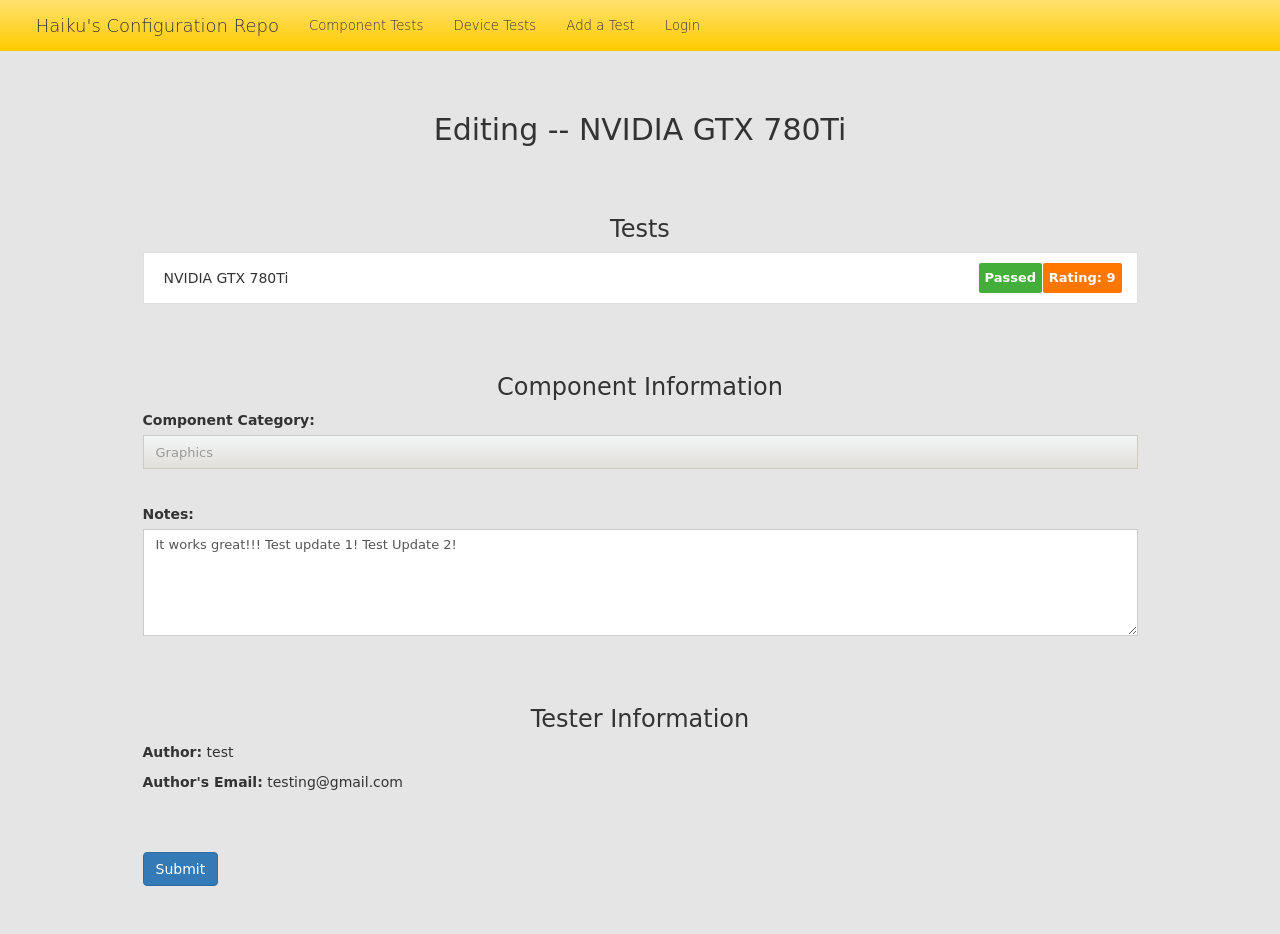
After one commit to DarkmatterVale/Haiku-Configuration-Repo, a Django app: page /edit_component/1/ in a window 1280 px wide. The commit adds this page. Run offline with Django 3.2, Linux system fonts and the light colour scheme; data comes from the database, SQL or seed files in the repository; both versions use the stored data as it was after the commit; some libraries are stand-ins or nearby versions.

Commit message:
Added basic component edit functionality

```diff
--- /dev/null
+++ b/Haiku_Configuration_Repo/repo/templates/repo/edit_component.html
@@ -0,0 +1,80 @@
+{% load staticfiles %}
+
+<!DOCTYPE html>
+<html lang="en">
+  <head>
+    <meta charset="utf-8">
+    <meta http-equiv="X-UA-Compatible" content="IE=edge">
+    <meta name="viewport" content="width=device-width, initial-scale=1">
+
+    <link rel="stylesheet" type="text/css" href="{% static 'repo/main.css' %}">
+    <link href="{% static 'repo/bootstrap.min.css' %}" rel="stylesheet">
+    <link rel="stylesheet" href="{% static 'repo/shijin4.css' %}">
+
+    <title>Haiku's Configuration Repository</title>
+  </head>
+
+  <body>
+    <nav class="navbar navbar-inverse navbar-fixed-top">
+      <div class="container">
+        <div class="navbar-header">
+          <a class="navbar-brand" href="{% url 'repo:index' %}">Haiku's Configuration Repo</a>
+        </div>
+        <div id="navbar" class="collapse navbar-collapse">
+          <ul class="nav navbar-nav">
+            <li><a href="{% url 'repo:componentList' %}" class="active">Component Tests</a></li>
+            <li><a href="{% url 'repo:deviceList' %}">Device Tests</a></li>
+            <li><a href="{% url 'repo:addTest' %}">Add a Test</a></li>
+            {% if user.is_authenticated %}
+              <li><a href="{% url 'repo:myTests' %}">My Tests</a></li>
+              <li><a href="{% url 'repo:logout' %}">Logout</a></li>
+            {% else %}
+              <li><a href="{% url 'repo:loginIndex' %}">Login</a></li>
+            {% endif %}
+          </ul>
+        </div><!--/.nav-collapse -->
+      </div>
+    </nav>
+
+    <div class="padtop-5"></div>
+    <div id="page">
+      <div class="pad-item-list center-list-item row">
+        <h2 class="text-center">Editing -- {{ component_name }}</h2>
+        <h3 class="text-center padtop-5">Tests</h3>
+
+        <div class="collection">
+          <p class="collection-item">{{ component.name }}
+            {% if component.is_working == "Passed" %}
+              <span class="new badge green"><b>Passed</b></span>
+            {% else %}
+              <span class="new badge red"><b>Failed</b></span>
+            {% endif %}
+            <span class="new rating-badge orange"><b>Rating: {{ component.rating }}</b></span>
+          </a>
+        </div>
+
+        <form class="col s12" action="{% url 'repo:saveComponent' component.id %}" method="post">
+          {% csrf_token %}
+          <h3 class="text-center padtop-5">Component Information</h3>
+          <fieldset class="form-group">
+            <label for="component_category">Component Category:</label>
+            <input type="text" class="form-control" name="component_category" placeholder="{{ component.category }}">
+          </fieldset>
+          <br>
+          <fieldset class="form-group">
+            <label for="component_notes">Notes:</label>
+            <textarea class="form-control" name="component_notes" rows="5">{{ component.notes }}</textarea>
+          </fieldset>
+
+          <h3 class="text-center padtop-5">Tester Information</h3>
+          <p><b>Author:</b> {{ component.author }}</p>
+          <p><b>Author's Email:</b> {{ component.author_email }}</p>
+
+          <div class="padtop-5"></div>
+          <button type="submit" class="btn btn-primary padtop-2">Submit</button>
+        </form>
+      </div>
+      <div class="padtop-5"></div>
+    </div>
+  </body>
+</html>
--- a/Haiku_Configuration_Repo/repo/urls.py
+++ b/Haiku_Configuration_Repo/repo/urls.py
@@ -8,6 +8,7 @@ urlpatterns = [
     url(r'^component_list', views.componentList, name='componentList'),
     url(r'^components/(?P<component_id>[0-9]+)/$', views.componentDetail, name='componentDetail'),
     url(r'^devices/(?P<device_id>[0-9]+)/$', views.deviceDetail, name='deviceDetail'),
+    url(r'^edit_component/(?P<component_id>[0-9]+)/$', views.editComponent, name='editComponent'),
     url(r'^device_list/', views.deviceList, name='deviceList'),
     url(r'^add_test/', views.addTest, name='addTest'),
     url(r'^create_test', views.createTest, name='createTest'),
@@ -17,4 +18,5 @@ urlpatterns = [
     url(r'^login', views.authenticateLogin, name='authenticateLogin'),
     url(r'^my_tests', views.myTests, name='myTests'),
     url(r'^logout', views.logMeOut, name='logout'),
+    url(r'^save_component/(?P<component_id>[0-9]+)/$', views.saveComponent, name='saveComponent'),
 ]
--- a/Haiku_Configuration_Repo/repo/views.py
+++ b/Haiku_Configuration_Repo/repo/views.py
@@ -104,6 +104,15 @@ def componentDetail(request, component_id):
 
     return render(request, 'repo/component.html', context)
 
+def editComponent(request, component_id):
+    myComponent = get_object_or_404(Component, pk=component_id)
+    context = {
+        'component_name' : myComponent.name,
+        'component' : myComponent
+    }
+
+    return render(request, 'repo/edit_component.html', context)
+
 def addTest(request):
     return render(request, 'repo/add_test.html', {})
 
@@ -205,3 +214,19 @@ def myTests(request):
     }
 
     return render(request, 'repo/my_tests.html', context)
+
+def saveComponent(request, component_id):
+    component = get_object_or_404(Component, pk=component_id)
+    category = str(request.POST['component_category'])
+    component.notes = request.POST['component_notes']
+
+    print type(category)
+
+    if category == "":
+        pass
+    else:
+        component.category = category
+
+    component.save()
+
+    return HttpResponseRedirect(reverse('repo:index'))
```
Also changed, not shown: Haiku_Configuration_Repo/repo/templates/repo/my_tests.html (+4 -3 lines), Haiku_Configuration_Repo/db.sqlite3.
